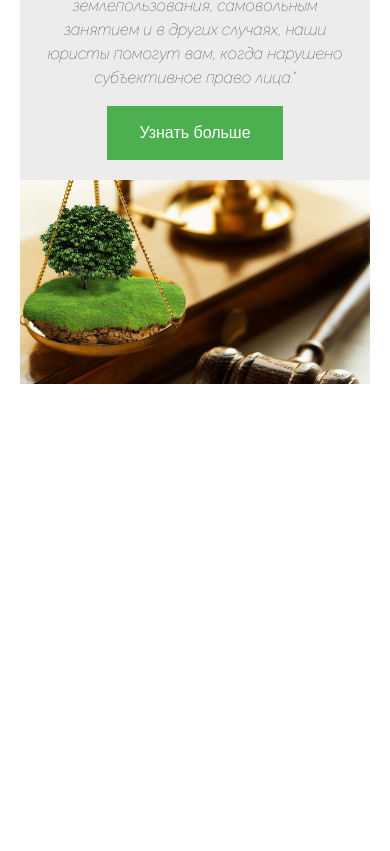
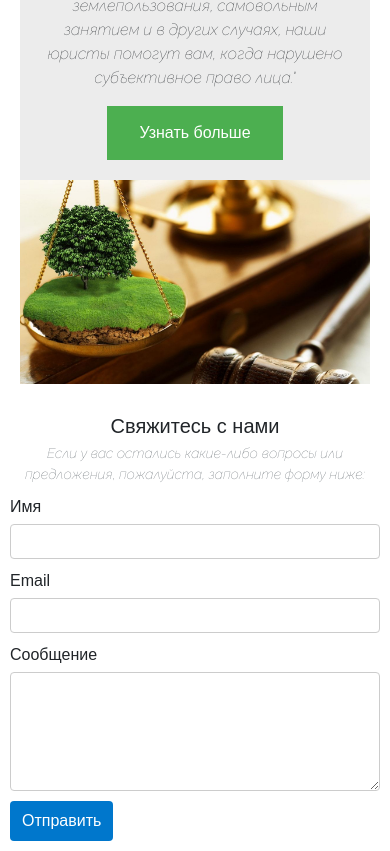
Before and after one commit to 7GBars/lower, a React (Create React App) app: page / in a window 390 px wide. Shown: the part 3023-3874 px from the top of the page. Before the commit the page ends 3427 px from the top, so only its background shows below. Built offline with nearby package versions, Linux system fonts and the light colour scheme; the HTML template or start-up script is replaced by a standard one.

Commit message:
-добавить контактную форму, -ссылки для якорей теперь заголовкамб -добавить телефон и ссылку на адрес

```diff
--- a/src/App.js
+++ b/src/App.js
@@ -3,8 +3,9 @@ import Favor from "./_assets/Hartavor.jpg";
 
 import {Hero} from "./components/Hero/Hero";
 import {Slider} from "./components/Slider/Slider";
-import {BasicExample} from "./components/Navbar/HeaderNavBar";
+import {Header} from "./components/Navbar/HeaderNavBar";
 import {services} from "./_serviceInfo/serviceInfo";
+import ContactForm from "./components/contactForm/ContactFrom";
 
 function App() {
   const servicesJSX = services.map(t => {
@@ -20,9 +21,10 @@ function App() {
   });
   return (
     <div className="App home">
-      <BasicExample/>
+      <Header/>
       <Hero imageSrc={Favor} />
       {servicesJSX}
+      <ContactForm/>
     </div>
   );
 }
--- a/src/components/Navbar/HeaderNavBar.tsx
+++ b/src/components/Navbar/HeaderNavBar.tsx
@@ -5,7 +5,7 @@ import NavDropdown from 'react-bootstrap/NavDropdown';
 
 import './header.css';
 
-export function BasicExample() {
+export function Header() {
     return (
         <Navbar bg="light" expand="lg" collapseOnSelect={true}>
 
@@ -31,10 +31,16 @@ export function BasicExample() {
                                 Бесплатная консультация
                             </NavDropdown.Item>
                         </NavDropdown>
-                        <Nav.Link href="#link">Контакты</Nav.Link>
+                        <Nav.Link href="#contact-form">Контакты</Nav.Link>
+                        <Nav className="ms-auto" id="navbar">
+                            <Nav.Link id={'cursor-none'}>г.Москва: ул.Маршала Прошлякова 30</Nav.Link>
+                            <div className={'number'}>+7 777 77 777 77</div>
+                        </Nav>
                     </Nav>
                 </Navbar.Collapse>
             </Container>
         </Navbar>
     );
 }
+
+//как разместить <Navbar.Brand className="ml-auto" >+7 777 77 777 89</Navbar.Brand > справа ??
--- a/src/components/Navbar/header.css
+++ b/src/components/Navbar/header.css
@@ -1,5 +1,12 @@
 .nav-link {
     color: black;
 }
+.number {
+    font-size: 25px;
+    color: brown;
+    text-align: end;
+}
+
+
 
 a { color: green!important;}
--- a/src/components/Slider/Slider.js
+++ b/src/components/Slider/Slider.js
@@ -13,8 +13,8 @@ export const Slider = ({ imageSrc, title, subtitle, flipped, id, additionalInfo,
       return (
         <>
           <img id={id} src={imageSrc} alt="Travel" className="slider__image" />
-          <div className="slider__content">
-            <h1 className="slider__title">{title}</h1>
+          <div className="slider__content" >
+            <h1 className="slider__title" id={id}>{title}</h1>
             <p>{subtitle}</p>
             <AboutModal additionalInfo={additionalInfo} isListInfo={isListInfo} />
           </div>
@@ -24,11 +24,11 @@ export const Slider = ({ imageSrc, title, subtitle, flipped, id, additionalInfo,
       return (
         <>
           <div className="slider__content" >
-            <h1 className="slider__title">{title}</h1>
+            <h1 className="slider__title" id={id}>{title}</h1>
             <p>{subtitle}</p>
             <AboutModal additionalInfo={additionalInfo} isListInfo={isListInfo} />
           </div>
-          <img id={id} src={imageSrc} alt="Travel" className="slider__image" />
+          <img  src={imageSrc} alt="Travel" className="slider__image" />
         </>
       );
     }
--- /dev/null
+++ b/src/components/contactForm/ContactForm.css
@@ -0,0 +1,83 @@
+.contact-form {
+    max-width: 80vw;
+    margin: 0 auto;
+    padding: 20px;
+}
+.contact-form__info {
+    text-align: center;
+}
+.contact-form__title {
+    font-size: 24px;
+    margin-bottom: 10px;
+}
+
+.contact-form__description {
+    font-size: 26px;
+    margin-bottom: 20px;
+    color: #565e64;
+}
+
+.contact-form__label {
+    display: block;
+    margin-bottom: 5px;
+}
+
+.contact-form__input,
+.contact-form__textarea {
+    display: block;
+    width: 100%;
+    padding: 8px;
+    font-size: 16px;
+    border: 1px solid #ccc;
+    border-radius: 4px;
+    margin-bottom: 20px;
+}
+
+.contact-form__input:focus,
+.contact-form__textarea:focus {
+    outline: none;
+    border: 1px solid #0077cc;
+}
+
+.contact-form__button {
+    background-color: #0077cc;
+    color: #fff;
+    padding: 10px 16px;
+    font-size: 18px;
+    border: none;
+    border-radius: 4px;
+    cursor: pointer;
+}
+
+.contact-form__button:hover {
+    background-color: #005fa3;
+}
+
+@media screen and (max-width: 768px) {
+    .contact-form {
+        max-width: 100%;
+        padding: 10px;
+    }
+
+    .contact-form__title {
+        font-size: 20px;
+        margin-bottom: 5px;
+    }
+
+    .contact-form__description {
+        font-size: 14px;
+        margin-bottom: 10px;
+    }
+
+    .contact-form__input,
+    .contact-form__textarea {
+        padding: 6px;
+        font-size: 14px;
+        margin-bottom: 10px;
+    }
+
+    .contact-form__button {
+        padding: 8px 12px;
+        font-size: 16px;
+    }
+}
--- /dev/null
+++ b/src/components/contactForm/ContactFrom.js
@@ -0,0 +1,37 @@
+import React, { useState } from "react";
+import './ContactForm.css';
+
+function ContactForm() {
+  const [name, setName] = useState("");
+  const [email, setEmail] = useState("");
+  const [message, setMessage] = useState("");
+
+  function handleSubmit(event) {
+    event.preventDefault();
+    console.log(`Submitting ${name}, ${email}, ${message}`);
+    // Здесь можно добавить логику отправки формы на сервер или внешний сервис
+  }
+
+  return (
+    <div className="contact-form" id={'contact-form'}>
+      <div className="contact-form__info">
+        <h2 className="contact-form__title">Свяжитесь с нами</h2>
+        <p className="contact-form__description">Если у вас остались какие-либо вопросы или предложения, пожалуйста, заполните форму ниже:</p>
+      </div>
+      <form onSubmit={handleSubmit}>
+        <label htmlFor="name" className="contact-form__label">Имя</label>
+        <input id="name" type="text" value={name} onChange={(e) => setName(e.target.value)} className="contact-form__input" />
+
+        <label htmlFor="email" className="contact-form__label">Email</label>
+        <input id="email" type="email" value={email} onChange={(e) => setEmail(e.target.value)} className="contact-form__input" />
+
+        <label htmlFor="message" className="contact-form__label">Сообщение</label>
+        <textarea id="message" rows="5" value={message} onChange={(e) => setMessage(e.target.value)} className="contact-form__textarea" />
+
+        <button type="submit" className="contact-form__button">Отправить</button>
+      </form>
+    </div>
+  );
+}
+
+export default ContactForm;
```
